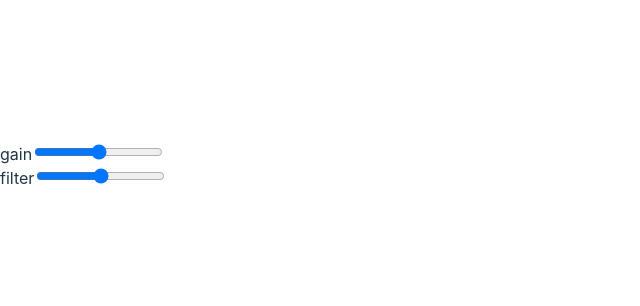
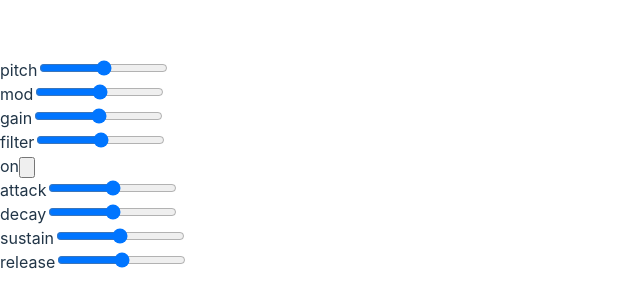
Before and after one commit to John-D-McGurk/React_Synth, a React (Vite) app: page / in a window 1280 px wide. Shown: the part 234-540 px from the top of the page, without its empty margins (0-640 px from the left). Built offline with nearby package versions, Linux system fonts and the light colour scheme.

Commit message:
configured panel object to create correct panel based on envelope, pitchMod and other

```diff
--- /dev/null
+++ b/components/Button.jsx
@@ -0,0 +1,10 @@
+import React from "react";
+
+export default function Button(props) {
+  return (
+    <div className="button">
+      <span className="buton--label">{props.label}</span>
+      <input type="button" value={props.value} className={props.label} />
+    </div>
+  );
+}
--- a/components/Panel.jsx
+++ b/components/Panel.jsx
@@ -1,18 +1,40 @@
 import React from "react";
 import Knob from "./Knob";
+import Button from "./Button";
 
 const components = {
   Knob: Knob,
+  Button: Button,
 };
 
 export default function Panel(props) {
   let inputs = [];
   let i = 0;
-  console.log(props.names.keys);
-  for (const [key, value] of Object.entries(props.names)) {
-    const Type = components[value.type];
-    inputs.push(<Type label={Object.keys(props.names)[i]} />);
-    i++;
+  let InputsObject;
+  if (props.name === "envelope" && props.contents) {
+    InputsObject = {
+      attack: { type: "Knob" },
+      decay: { type: "Knob" },
+      sustain: { type: "Knob" },
+      release: { type: "Knob" },
+    };
+  } else if (props.name === "pitchMod" && props.contents) {
+    InputsObject = {
+      pitch: { type: "Knob" },
+      mod: {
+        type: "Knob",
+      },
+    };
+  } else {
+    InputsObject = props.contents.inputs;
   }
-  return <div className="panel">{inputs}</div>;
+
+  if (InputsObject) {
+    for (const [key, value] of Object.entries(InputsObject)) {
+      const Type = components[value.type];
+      inputs.push(<Type label={Object.keys(InputsObject)[i]} />);
+      i++;
+    }
+    return <div className="panel">{inputs}</div>;
+  }
 }
--- a/src/App.jsx
+++ b/src/App.jsx
@@ -7,13 +7,11 @@ const components = {
 };
 
 export default function App() {
-  const Type = components[basic.panels.misc.inputs.gain.type];
-  return (
-    <>
-      <Panel
-        names={basic.panels.misc.inputs}
-        columns={basic.panels.misc.columns}
-      />
-    </>
-  );
+  let PanelsObject = basic.panels;
+  let i = 0;
+  let panels = [];
+  Object.entries(PanelsObject).forEach(([key, value]) => {
+    panels.push(<Panel name={key} contents={value} />);
+  });
+  return <>{panels}</>;
 }
--- a/synthesizers/basic.json
+++ b/synthesizers/basic.json
@@ -1,15 +1,15 @@
 {
   "panels": {
-    "misc": {
+    "pitchMod": true,
+    "controls": {
       "columns": 1,
       "inputs": {
         "gain": { "type": "Knob" },
-        "filter": { "type": "Knob" }
+        "filter": { "type": "Knob" },
+        "on": { "type": "Button" }
       }
     },
-    "envelope": true,
-    "pitch": true,
-    "mod": true
+    "envelope": true
   },
   "buttons": {
     "octave": true
```
